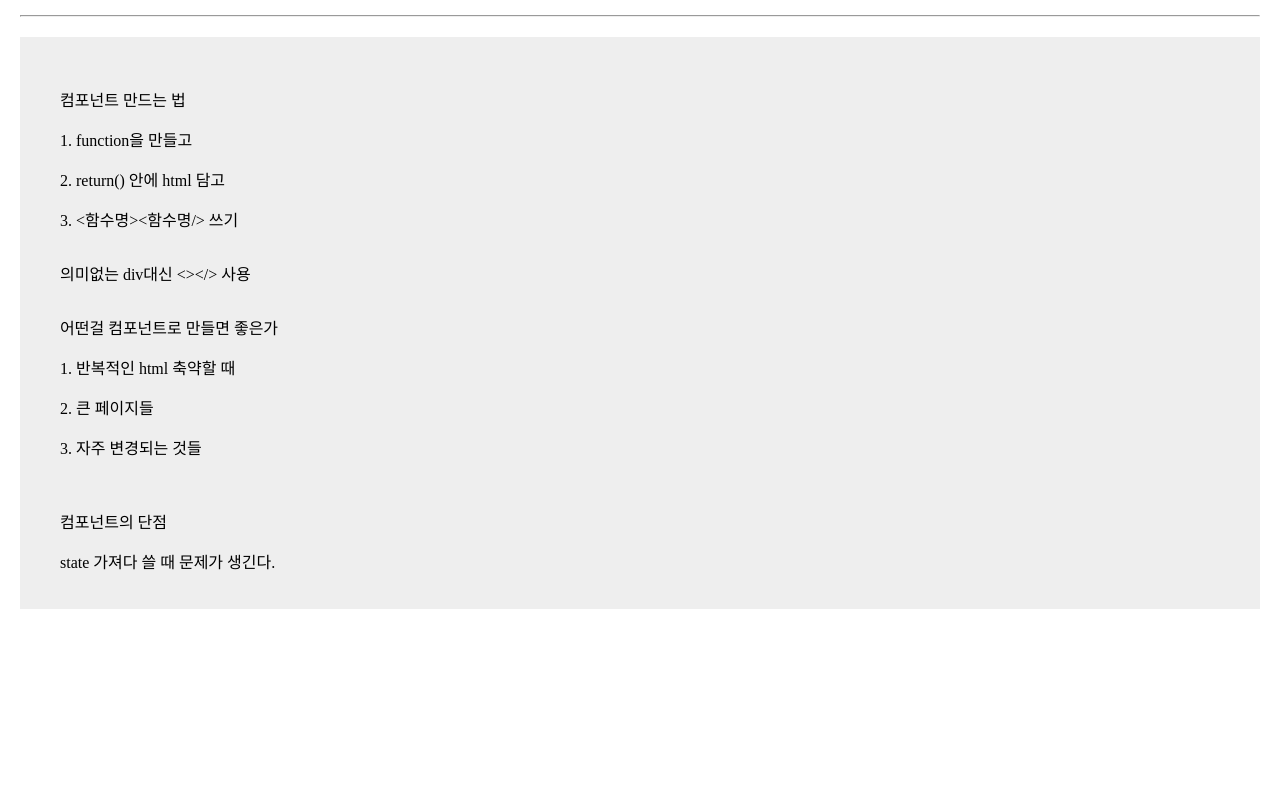
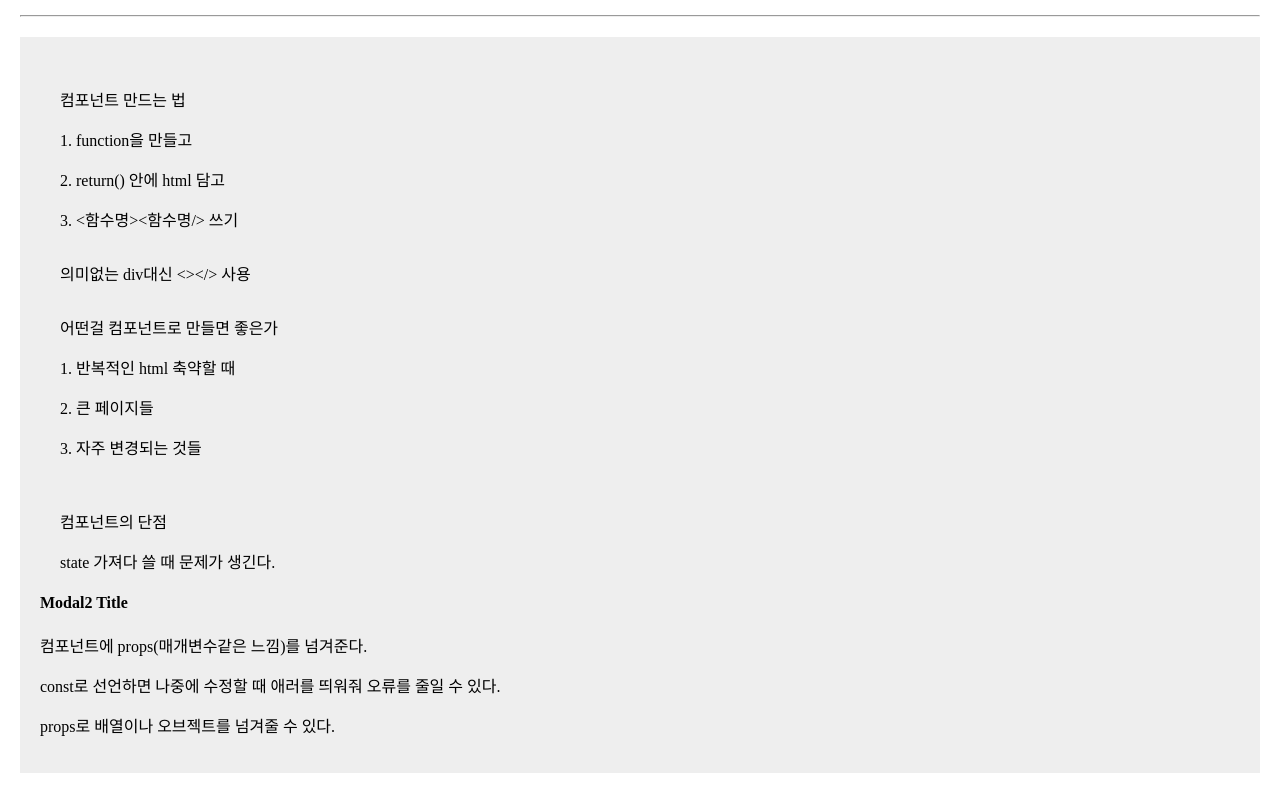
Before and after one commit to ohsine/Front-End-Portfolio, a React (Create React App) app in the folder portfolio/: page /learning in a window 1280 px wide. Shown: the part 2138-2931 px from the top of the page. Before the commit the page ends 2767 px from the top, so only its background shows below. Built offline with nearby package versions, Linux system fonts and the light colour scheme.

Commit message:
1118_props
컴포넌트에 매개변수로 porps를 넘겨줍니다

```diff
--- a/portfolio/src/pages/Learning.js
+++ b/portfolio/src/pages/Learning.js
@@ -114,12 +114,46 @@ const Learning = () =>
     )
 }
 
-const Modal2 = () => {
-    return (<p>const로 선언하면 나중에 수정하면 애러가 발생하여 오류를 줄일 수 있다. </p>)
+function ModalList(props)
+{
+    const lis = []
+
+    for(let i = 0; i < props.topics.length; i++)
+    {
+        let t = props.topics[i];
+        lis.push(<p key={t.id}>{t.id + ". " + t.body}</p>)
+    }
+
+    return (
+        <div className="list">
+        <p>어떤걸 컴포넌트로 만들면 좋은가</p>
+        {lis}
+        <br />
+        <p>컴포넌트의 단점</p>
+        <p>state 가져다 쓸 때 문제가 생긴다.</p>
+    </div>
+    )
+}
+
+const Modal2 = (props) => {
+    return (
+        <div>
+            <h4>{props.title}</h4>
+            <p>{props.body}</p>
+            <p>const로 선언하면 나중에 수정할 때 애러를 띄워줘 오류를 줄일 수 있다. </p>
+        </div>
+    )
 }
 
 function Modal()
 {
+    const topics = [
+        {id : 1, body : "반복적인 html 축약할 때"},
+        {id : 2, body : "큰 페이지들"},
+        {id : 3, body : "자주 변경되는 것들"},
+
+    ]
+
     return (
         <div className = "modal">
             <div className="list">
@@ -129,15 +163,9 @@ function Modal()
                 <p>3. {`<함수명><함수명/>`} 쓰기</p>
             </div>
             <div className="list">의미없는 div대신 {`<></>`} 사용</div>
-            <div className="list">
-                <p>어떤걸 컴포넌트로 만들면 좋은가</p>
-                <p>1. 반복적인 html 축약할 때</p>
-                <p>2. 큰 페이지들</p>
-                <p>3. 자주 변경되는 것들</p>
-                <br />
-                <p>컴포넌트의 단점</p>
-                <p>state 가져다 쓸 때 문제가 생긴다.</p>
-            </div>
+            <ModalList topics={topics}/>
+            <Modal2 title="Modal2 Title" body="컴포넌트에 props(매개변수같은 느낌)를 넘겨준다."/>
+            <p>props로 배열이나 오브젝트를 넘겨줄 수 있다.</p>
         </div>
     )
 }
```
